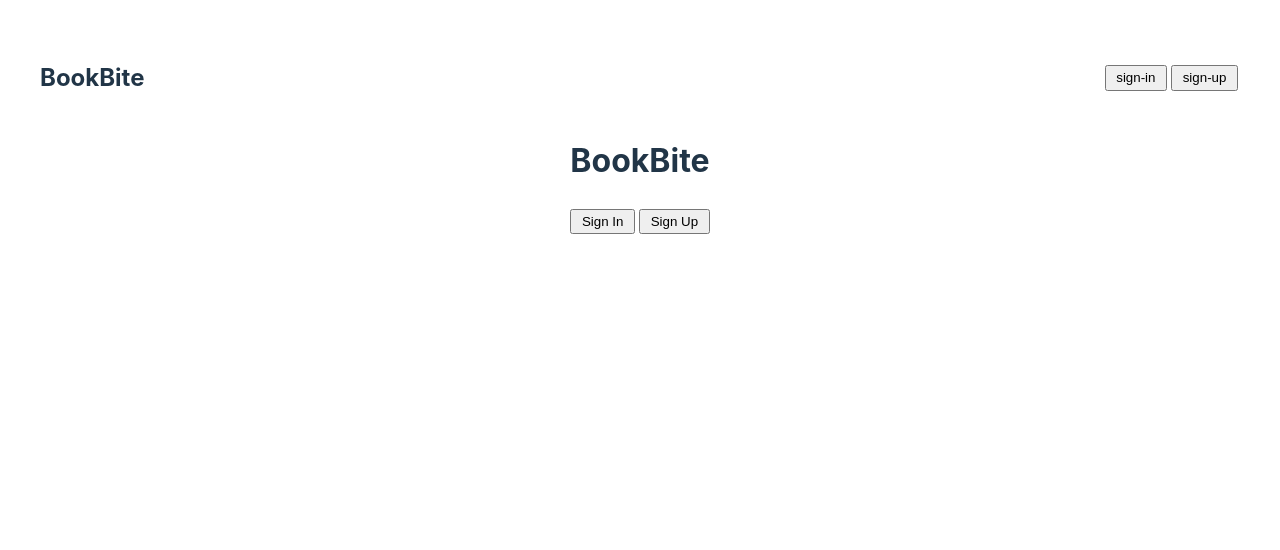
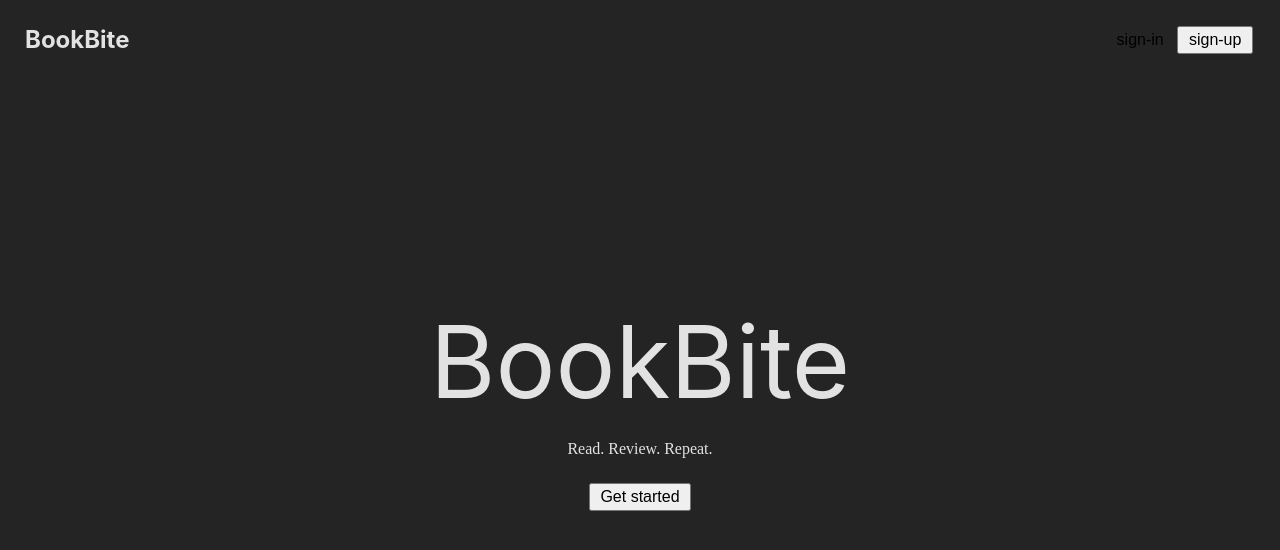
Before and after one commit to Modhov/book-store, a React (Vite) app in the folder frontend/: page /#/home in a window 1280 px wide. Shown: the top 550 px of the page. Built offline with nearby package versions, Linux system fonts and the light colour scheme.

Commit message:
completed design for home page

```diff
--- a/frontend/src/App.css
+++ b/frontend/src/App.css
@@ -1,6 +1,3 @@
 #root {
-  max-width: 1280px;
-  margin: 0 auto;
-  padding: 2rem;
   text-align: center;
 }
--- a/frontend/src/index.css
+++ b/frontend/src/index.css
@@ -13,14 +13,20 @@
   -moz-osx-font-smoothing: grayscale;
 }
 
-@media (prefers-color-scheme: light) {
-    :root {
-        color: #213547;
-        background-color: #ffffff;
-    }
+body{
+    margin: 0;
 }
 
 button {
   padding: 0.2rem 0.6rem;
   margin: 2px;
+  font-size: 1rem;
 }
+
+.secondary-button {
+  border: none;
+  background-color: #242424;
+}
+p {
+  margin: 0;
+}
--- a/frontend/src/pages/Home.jsx
+++ b/frontend/src/pages/Home.jsx
@@ -2,30 +2,33 @@ import React from "react";
 import "../styles/home.css";
 export default function Home() {
   return (
-    <div>
+    <div style={{
+        position: 'relative'
+    }}>
       <nav className="navigation">
         <h2>BookBite</h2>
         <div>
-          <button>sign-in</button>
-          <button>sign-up</button>
-        </div>
-      </nav>
-      <h1>BookBite</h1>
-      <div>
           <button
+            className="secondary-button"
             onClick={() => {
               window.location.href = "/#/sign-in";
             }}
           >
-          Sign In
+            sign-in
           </button>
           <button
             onClick={() => {
               window.location.href = "/#/sign-up";
             }}
           >
-          Sign Up
+            sign-up
           </button>
+        </div>
+      </nav>
+      <div className="hero">
+        <p className="herotext">BookBite</p>
+        <p className="herotext2">Read. Review. Repeat.</p>
+        <button>Get started</button>
       </div>
     </div>
   );
--- a/frontend/src/styles/home.css
+++ b/frontend/src/styles/home.css
@@ -2,6 +2,29 @@
   display: flex;
   justify-content: space-between;
   align-items: center;
+  padding: 0px 25px;
+  height: 10vh;
+  width: calc(100% - 50px);
+  position: absolute;
+  z-index: 3;
 }
-.home-btn{
+.herotext {
+  font-size: 100px;
 }
+.herotext2 {
+  font-family: "sans-serif";
+  padding-bottom: 20px;
+}
+/* .home {
+  width: 100vw;
+  height: 10vh;
+  justify-content: ;
+  align-items: center;
+} */
+.hero {
+  height: 100vh;
+  display: flex;
+  justify-content: center;
+  align-items: center;
+  flex-direction: column;
+}
```
Also changed, not shown: frontend/src/styles/signin.css (line endings or trailing spaces). Lines whose indentation alone changed are shown as unchanged.
